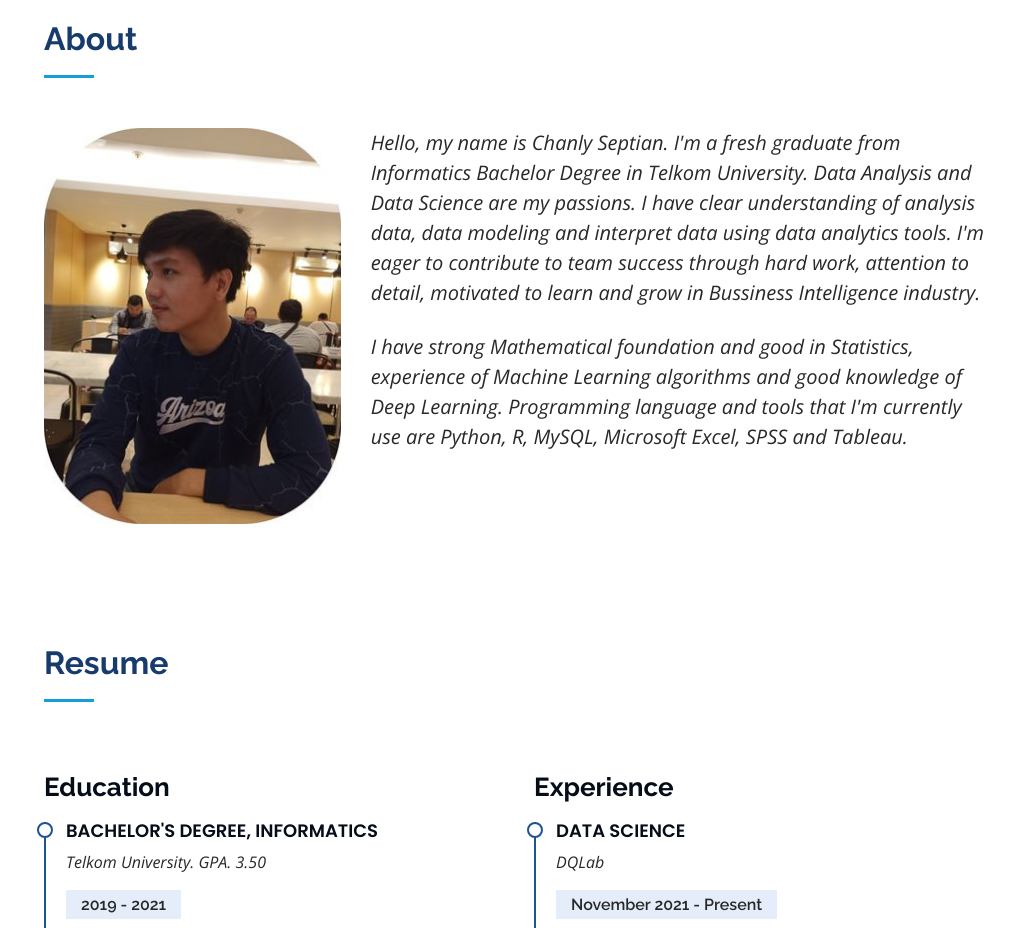
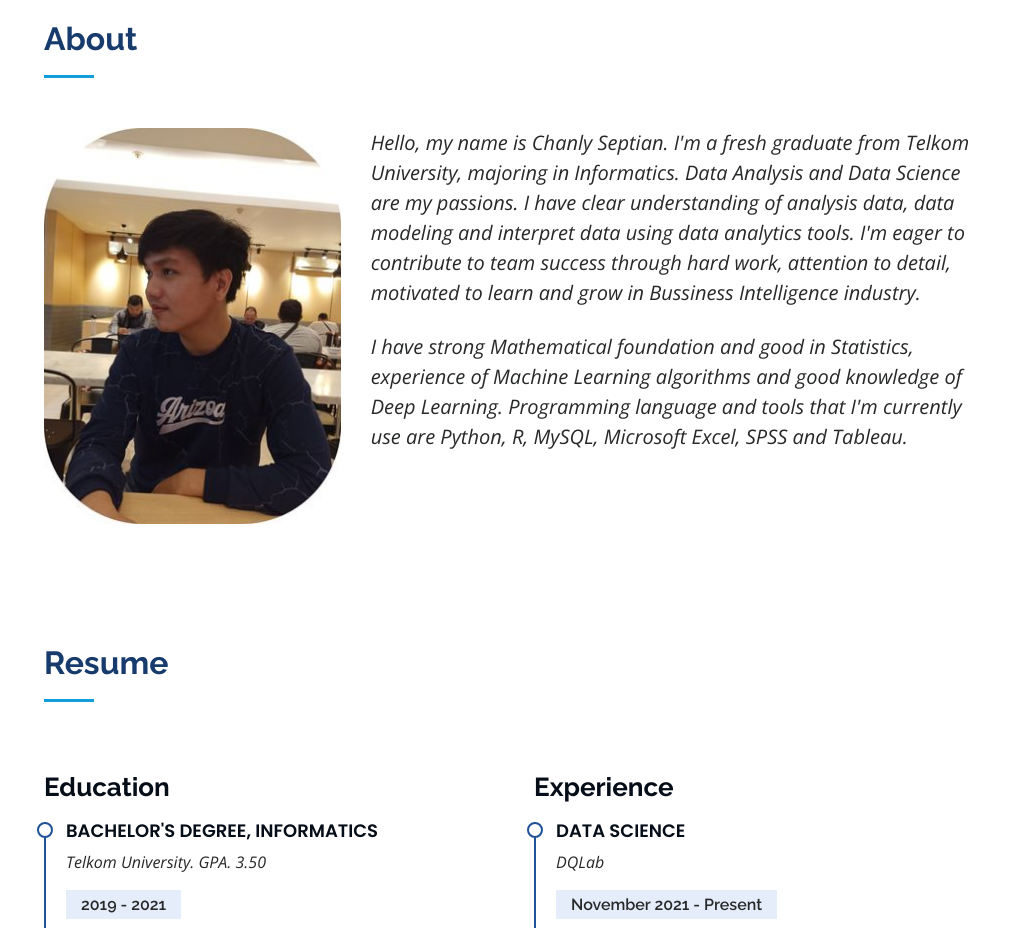
Before and after one commit to chanlyseptian/chanlyseptian.github.io, a plain HTML site: page index.html in a window 1280 px wide. Shown: the part 840-1768 px from the top of the page, without its empty margins (271-1280 px from the left). Drawn offline with nearby package versions, Linux system fonts and the light colour scheme.

Commit message:
add new description

```diff
--- a/index.html
+++ b/index.html
@@ -100,7 +100,7 @@
           <div class="col-lg-8 pt-4 pt-lg-0 content" data-aos="fade-left">
 
             <p class="font-italic">
-              Hello, my name is Chanly Septian. I'm a fresh graduate from Informatics Bachelor Degree in Telkom University. Data Analysis and Data Science are my passions. I have clear understanding of analysis data, data modeling and interpret data using data analytics tools. I'm eager to contribute to team success through hard work, attention to detail, motivated to learn and grow in Bussiness Intelligence industry.
+              Hello, my name is Chanly Septian. I'm a fresh graduate from Telkom University, majoring in Informatics. Data Analysis and Data Science are my passions. I have clear understanding of analysis data, data modeling and interpret data using data analytics tools. I'm eager to contribute to team success through hard work, attention to detail, motivated to learn and grow in Bussiness Intelligence industry.
             </p>
             <br>
 
```
